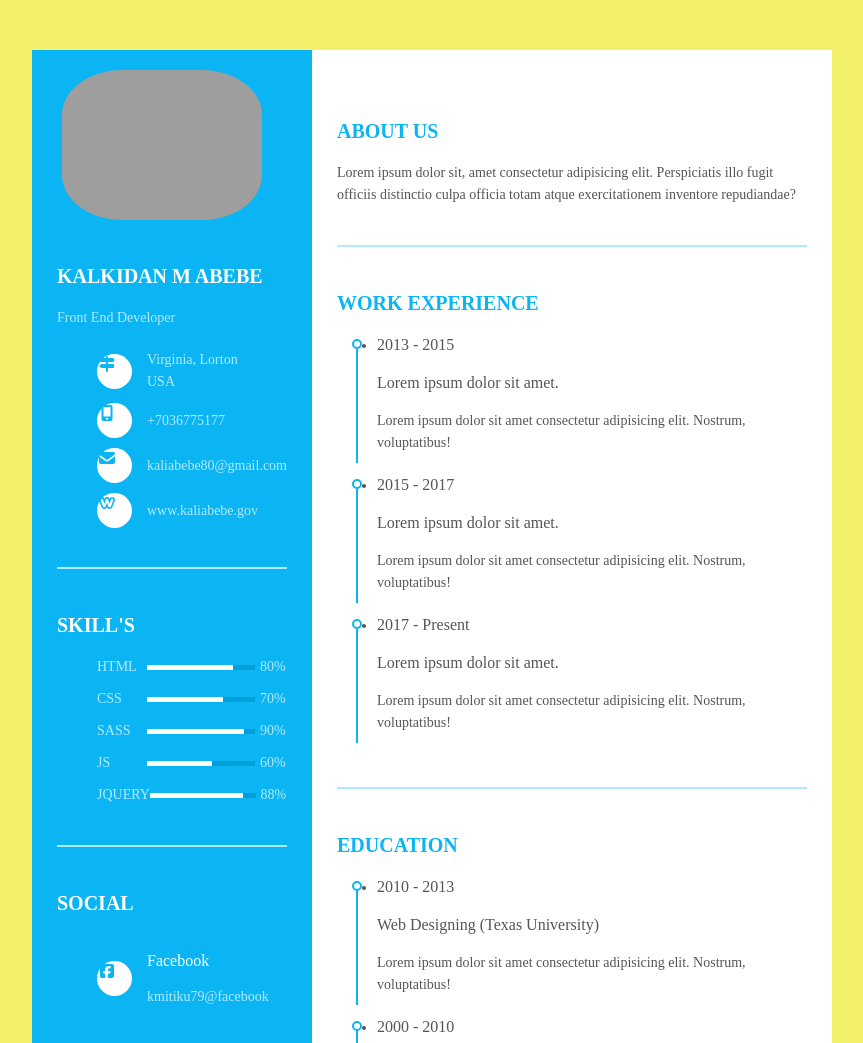
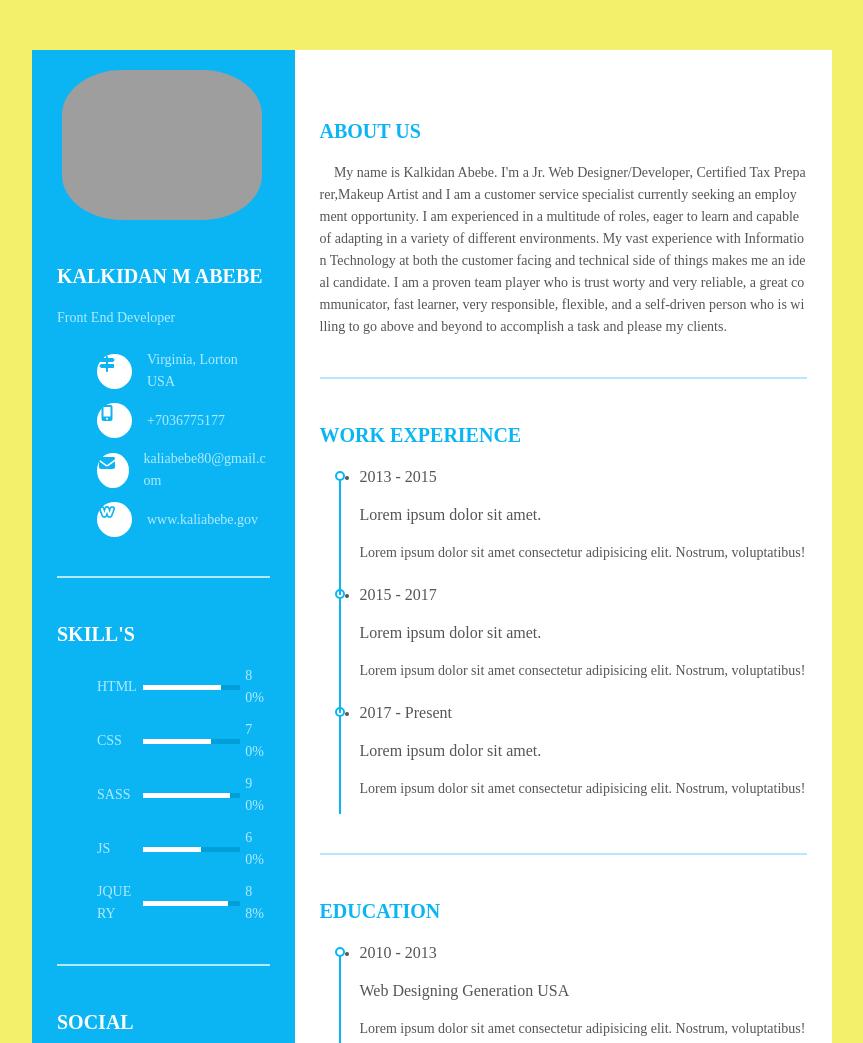
Before and after one commit to KaliAbebe/Defered_CV, a plain HTML site: page index.html in a window 1280 px wide. Shown: the top 1043 px of the page, without its empty margins (208-1071 px from the left). Drawn offline with Linux system fonts and the light colour scheme; grey boxes are pictures that could not be loaded.

Commit message:
about me added

```diff
--- a/newresume.html
+++ b/index.html
@@ -155,7 +155,9 @@
                 <div class="title">
                     <p class="bold">About us</p>
                 </div>
-                <p>Lorem ipsum dolor sit, amet consectetur adipisicing elit. Perspiciatis illo fugit officiis distinctio culpa officia totam atque exercitationem inventore repudiandae?</p>
+                <p> My name is Kalkidan Abebe. I'm a Jr. Web Designer/Developer, Certified Tax Preparer,Makeup Artist and I am a customer service specialist currently seeking an employment opportunity. I am experienced in a multitude of roles, eager to learn and capable of adapting in a variety of different environments. My vast experience with Information Technology at both the customer facing and technical side of things makes me an ideal candidate.
+
+                I am a proven team player who is trust worty  and very reliable, a great communicator, fast learner, very responsible, flexible, and a self-driven person who is willing to go above and beyond to accomplish a task and please my clients.</p>
             </div>
             <div class="resume_item resume_work">
                 <div class="title">
@@ -193,7 +195,7 @@
                     <li>
                         <div class="date">2010 - 2013</div>
                         <div class="info">
-                            <p class="semi-bold">Web Designing (Texas University)</p>
+                            <p class="semi-bold">Web Designing Generation USA</p>
                             <p>Lorem ipsum dolor sit amet consectetur adipisicing elit. Nostrum, voluptatibus!</p>
                         </div>
                     </li>
--- a/style.css
+++ b/style.css
@@ -1,33 +1,33 @@
-7:55
-@import url("https://fonts.googleapis.com/css?family=Montserrat:400,500,700&display=swap");
+7: 55 @import url("https://fonts.googleapis.com/css?family=Montserrat:400,500,700&display=swap");
 * {
    margin: 0;
    padding: 0;
    box-sizing: border-box;
    list-style: none;
    font-family: "Montserrat", sans-serif;
+
 }
-.resume_profile{
+.resume_profile {
    /* object-fit: cover; */
    max-height: 150px;
    max-width: 200px;
    padding-left: 30px;
    padding-top: 20px;
    align-items: center;
- top:20px;
- left:40px;
+   top: 20px;
+   left: 40px;
    cursor: pointer;
- transition: .4s;
+   transition: 0.4s;
    user-select: none;
    filter: grayscale(100%);
 
 }
 
-.resume_profile:hover{
+.resume_profile:hover {
    filter: grayscale(0%);
    transform: Scale(1.2);
    padding-right: 15px;
- box-shadow:  rgb(218, 235, 124);
+   box-shadow: rgb(218, 235, 124);
 }
 
 body {
@@ -35,6 +35,7 @@ body {
    font-size: 14px;
    line-height: 22px;
    color: #555555;
+   word-break: break-all;
 }
 .bold {
    font-weight: 700;
@@ -82,7 +83,7 @@ body {
 }
 .resume .resume_left .resume_item:last-child,
 .resume .resume_right .resume_item:last-child {
-    border-bottom: 0px;
+   border-bottom: 0;
 }
 .resume .resume_left ul li {
    display: flex;
@@ -228,24 +229,24 @@ button {
    background-color: rgb(82, 190, 240);
    border: none;
    outline: none;
-    color: rgb(243, 237, 237);;
+   color: rgb(243, 237, 237);
    border-radius: 5px;
-    box-shadow:0 0 10px rgb(233, 7, 7);
-    cursor : pointer;
-    transition: .5s;
+   box-shadow: 0 0 10px rgb(233, 7, 7);
+   cursor: pointer;
+   transition: 0.5s;
 }
 
-   button:hover{
+button:hover {
    background-color: rgb(83, 199, 214);
-    box-shadow:0 0 30px rgb(72, 5, 5);
+   box-shadow: 0 0 30px rgb(72, 5, 5);
 }
 
 @media print {
-    body *{
+   body * {
       visibility: visible;
    }
 
-    .print-area *{
+   .print-area * {
       visibility: visible;
    }
 }
```
Lines whose indentation alone changed are shown as unchanged.
